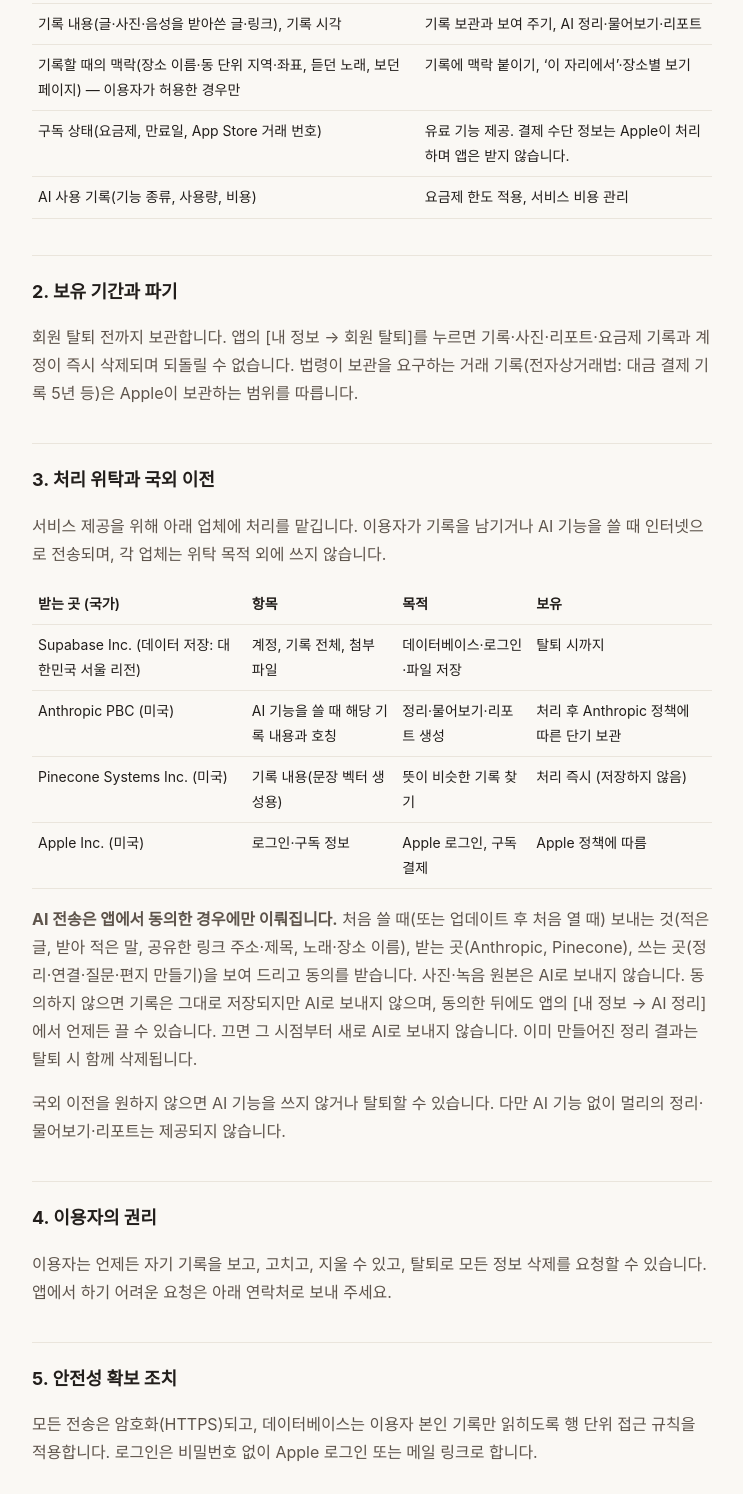
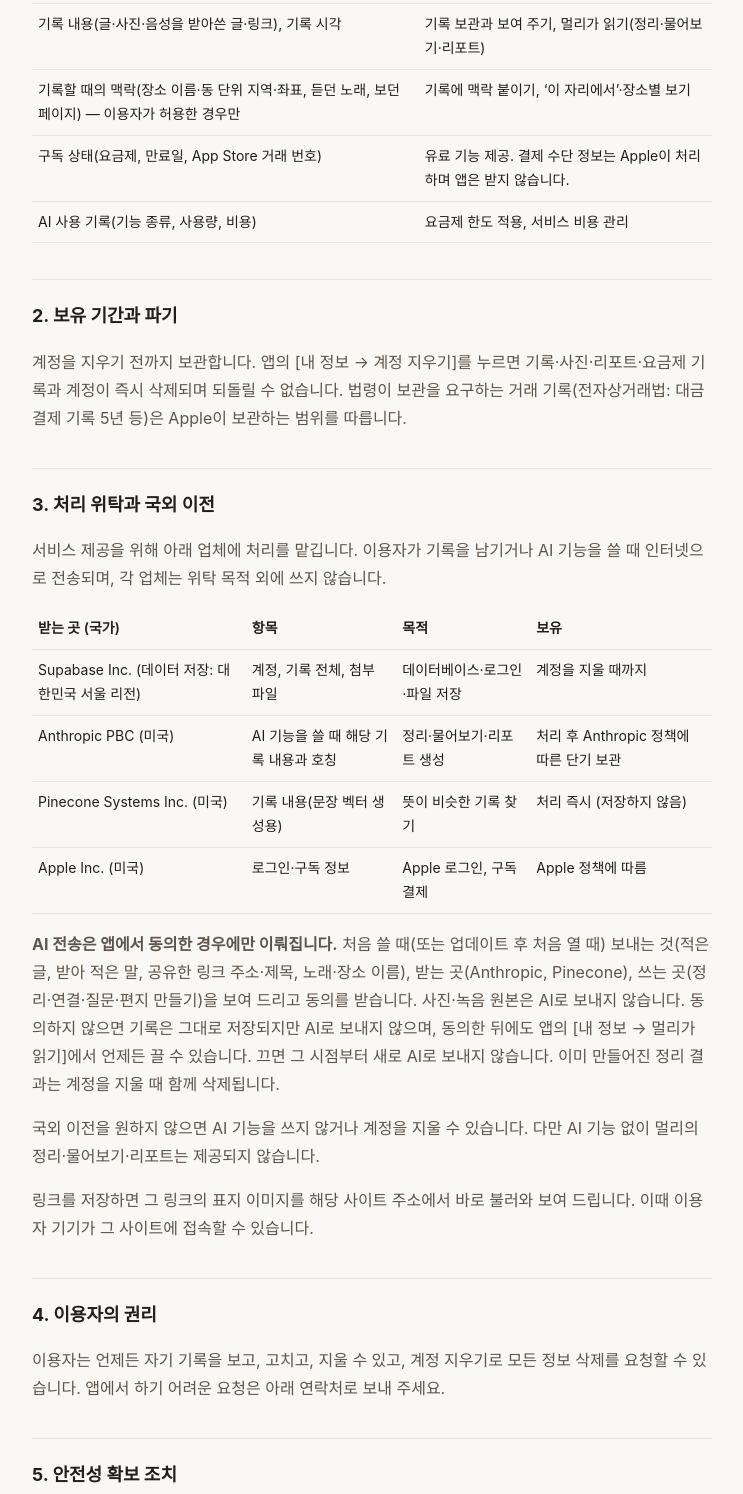
Before and after one commit to designarrator/dama, a plain HTML site: page privacy.html in a window 1280 px wide. Shown: the part 372-1866 px from the top of the page, without its empty margins (268-1011 px from the left). Drawn offline with Linux system fonts and the light colour scheme.

Commit message:
개인정보·지원 페이지: 앱 글자(계정 지우기·멀리가 읽기)로 맞추고 링크 표지 이미지 안내 추가
Co-Authored-By: Claude Sonnet 5.5 <noreply@anthropic.com>

```diff
--- a/privacy.html
+++ b/privacy.html
@@ -24,29 +24,31 @@
 <table>
 <tr><th>항목</th><th>목적</th></tr>
 <tr><td>이메일, 이름(호칭), Apple 로그인 식별자</td><td>회원 식별, 로그인, 문의 응대</td></tr>
-<tr><td>기록 내용(글·사진·음성을 받아쓴 글·링크), 기록 시각</td><td>기록 보관과 보여 주기, AI 정리·물어보기·리포트</td></tr>
+<tr><td>기록 내용(글·사진·음성을 받아쓴 글·링크), 기록 시각</td><td>기록 보관과 보여 주기, 멀리가 읽기(정리·물어보기·리포트)</td></tr>
 <tr><td>기록할 때의 맥락(장소 이름·동 단위 지역·좌표, 듣던 노래, 보던 페이지) — 이용자가 허용한 경우만</td><td>기록에 맥락 붙이기, ‘이 자리에서’·장소별 보기</td></tr>
 <tr><td>구독 상태(요금제, 만료일, App Store 거래 번호)</td><td>유료 기능 제공. 결제 수단 정보는 Apple이 처리하며 앱은 받지 않습니다.</td></tr>
 <tr><td>AI 사용 기록(기능 종류, 사용량, 비용)</td><td>요금제 한도 적용, 서비스 비용 관리</td></tr>
 </table>
 
 <h2>2. 보유 기간과 파기</h2>
-<p>회원 탈퇴 전까지 보관합니다. 앱의 [내 정보 → 회원 탈퇴]를 누르면 기록·사진·리포트·요금제 기록과 계정이 즉시 삭제되며 되돌릴 수 없습니다. 법령이 보관을 요구하는 거래 기록(전자상거래법: 대금 결제 기록 5년 등)은 Apple이 보관하는 범위를 따릅니다.</p>
+<p>계정을 지우기 전까지 보관합니다. 앱의 [내 정보 → 계정 지우기]를 누르면 기록·사진·리포트·요금제 기록과 계정이 즉시 삭제되며 되돌릴 수 없습니다. 법령이 보관을 요구하는 거래 기록(전자상거래법: 대금 결제 기록 5년 등)은 Apple이 보관하는 범위를 따릅니다.</p>
 
 <h2>3. 처리 위탁과 국외 이전</h2>
 <p>서비스 제공을 위해 아래 업체에 처리를 맡깁니다. 이용자가 기록을 남기거나 AI 기능을 쓸 때 인터넷으로 전송되며, 각 업체는 위탁 목적 외에 쓰지 않습니다.</p>
 <table>
 <tr><th>받는 곳 (국가)</th><th>항목</th><th>목적</th><th>보유</th></tr>
-<tr><td>Supabase Inc. (데이터 저장: 대한민국 서울 리전)</td><td>계정, 기록 전체, 첨부 파일</td><td>데이터베이스·로그인·파일 저장</td><td>탈퇴 시까지</td></tr>
+<tr><td>Supabase Inc. (데이터 저장: 대한민국 서울 리전)</td><td>계정, 기록 전체, 첨부 파일</td><td>데이터베이스·로그인·파일 저장</td><td>계정을 지울 때까지</td></tr>
 <tr><td>Anthropic PBC (미국)</td><td>AI 기능을 쓸 때 해당 기록 내용과 호칭</td><td>정리·물어보기·리포트 생성</td><td>처리 후 Anthropic 정책에 따른 단기 보관</td></tr>
 <tr><td>Pinecone Systems Inc. (미국)</td><td>기록 내용(문장 벡터 생성용)</td><td>뜻이 비슷한 기록 찾기</td><td>처리 즉시 (저장하지 않음)</td></tr>
 <tr><td>Apple Inc. (미국)</td><td>로그인·구독 정보</td><td>Apple 로그인, 구독 결제</td><td>Apple 정책에 따름</td></tr>
 </table>
-<p><b>AI 전송은 앱에서 동의한 경우에만 이뤄집니다.</b> 처음 쓸 때(또는 업데이트 후 처음 열 때) 보내는 것(적은 글, 받아 적은 말, 공유한 링크 주소·제목, 노래·장소 이름), 받는 곳(Anthropic, Pinecone), 쓰는 곳(정리·연결·질문·편지 만들기)을 보여 드리고 동의를 받습니다. 사진·녹음 원본은 AI로 보내지 않습니다. 동의하지 않으면 기록은 그대로 저장되지만 AI로 보내지 않으며, 동의한 뒤에도 앱의 [내 정보 → AI 정리]에서 언제든 끌 수 있습니다. 끄면 그 시점부터 새로 AI로 보내지 않습니다. 이미 만들어진 정리 결과는 탈퇴 시 함께 삭제됩니다.</p>
-<p>국외 이전을 원하지 않으면 AI 기능을 쓰지 않거나 탈퇴할 수 있습니다. 다만 AI 기능 없이 멀리의 정리·물어보기·리포트는 제공되지 않습니다.</p>
+<p><b>AI 전송은 앱에서 동의한 경우에만 이뤄집니다.</b> 처음 쓸 때(또는 업데이트 후 처음 열 때) 보내는 것(적은 글, 받아 적은 말, 공유한 링크 주소·제목, 노래·장소 이름), 받는 곳(Anthropic, Pinecone), 쓰는 곳(정리·연결·질문·편지 만들기)을 보여 드리고 동의를 받습니다. 사진·녹음 원본은 AI로 보내지 않습니다. 동의하지 않으면 기록은 그대로 저장되지만 AI로 보내지 않으며, 동의한 뒤에도 앱의 [내 정보 → 멀리가 읽기]에서 언제든 끌 수 있습니다. 끄면 그 시점부터 새로 AI로 보내지 않습니다. 이미 만들어진 정리 결과는 계정을 지울 때 함께 삭제됩니다.</p>
+<p>국외 이전을 원하지 않으면 AI 기능을 쓰지 않거나 계정을 지울 수 있습니다. 다만 AI 기능 없이 멀리의 정리·물어보기·리포트는 제공되지 않습니다.</p>
+
+<p>링크를 저장하면 그 링크의 표지 이미지를 해당 사이트 주소에서 바로 불러와 보여 드립니다. 이때 이용자 기기가 그 사이트에 접속할 수 있습니다.</p>
 
 <h2>4. 이용자의 권리</h2>
-<p>이용자는 언제든 자기 기록을 보고, 고치고, 지울 수 있고, 탈퇴로 모든 정보 삭제를 요청할 수 있습니다. 앱에서 하기 어려운 요청은 아래 연락처로 보내 주세요.</p>
+<p>이용자는 언제든 자기 기록을 보고, 고치고, 지울 수 있고, 계정 지우기로 모든 정보 삭제를 요청할 수 있습니다. 앱에서 하기 어려운 요청은 아래 연락처로 보내 주세요.</p>
 
 <h2>5. 안전성 확보 조치</h2>
 <p>모든 전송은 암호화(HTTPS)되고, 데이터베이스는 이용자 본인 기록만 읽히도록 행 단위 접근 규칙을 적용합니다. 로그인은 비밀번호 없이 Apple 로그인 또는 메일 링크로 합니다.</p>
```
Also changed, not shown: support.html (+2 -2 lines).
